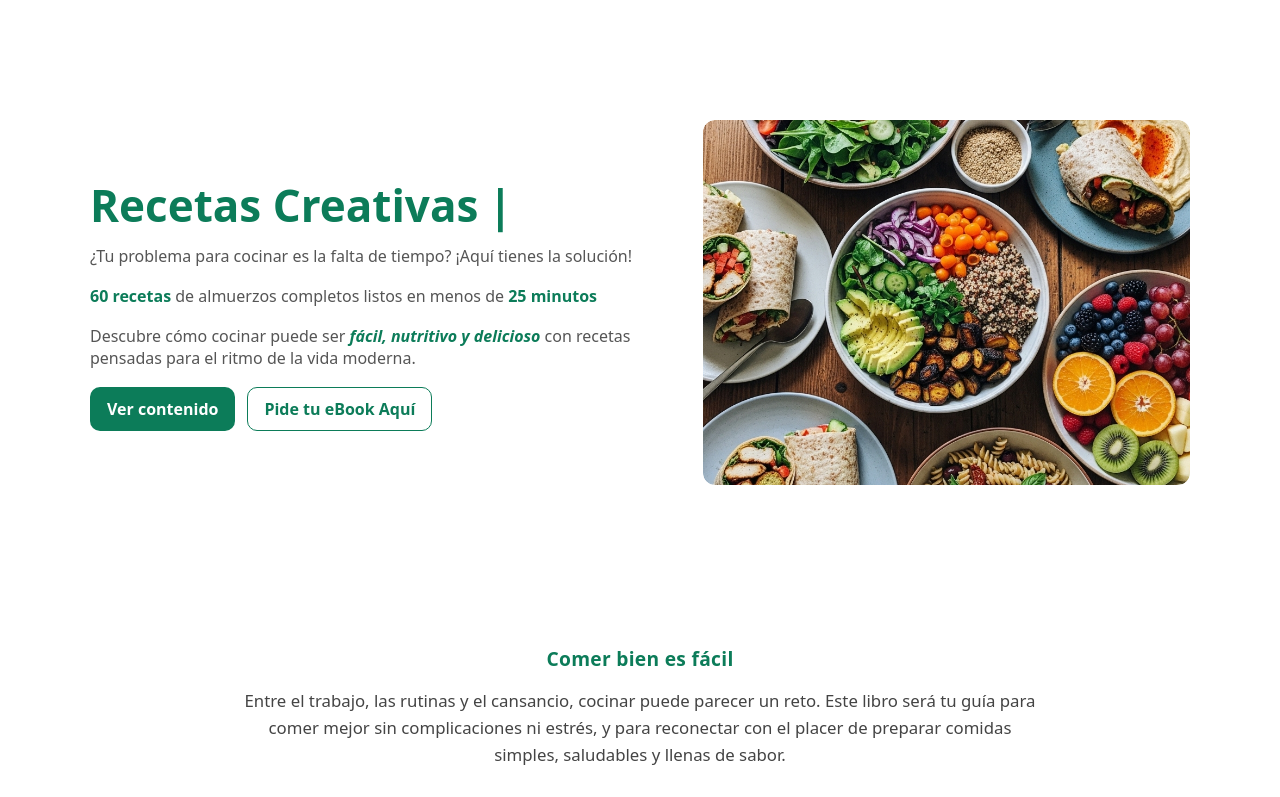
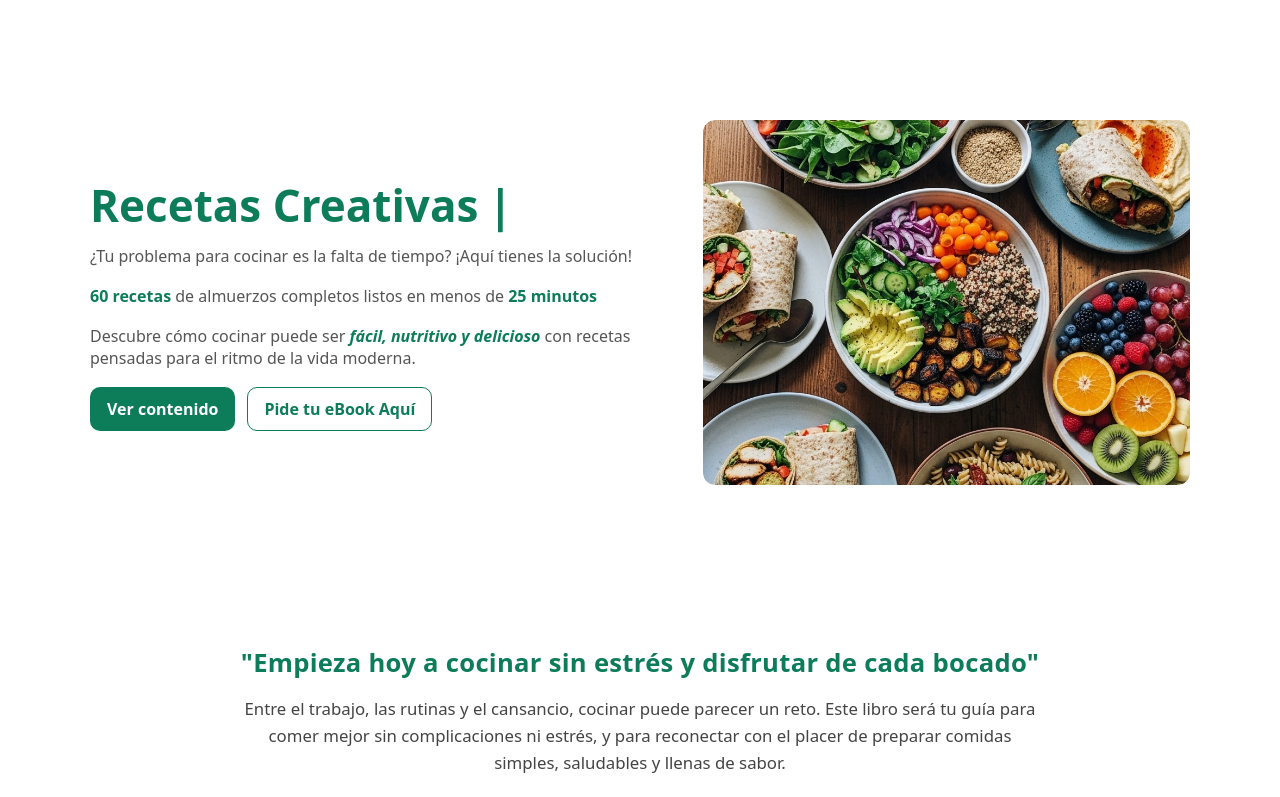
Before and after one commit to Yu13ppe/quickLunch, a React (Create React App) app: page / in a window 1280 px wide. Shown: the top 797 px of the page. Built offline with nearby package versions, Linux system fonts and the light colour scheme.

Commit message:
InfoSection Update 2.0

```diff
--- a/src/Assets/Css/styles.css
+++ b/src/Assets/Css/styles.css
@@ -9,6 +9,7 @@ a { color: inherit; text-decoration: none; }
 .section { padding: 80px 0; }
 .section-hero { padding-top: 120px; }
 .section__eyebrow { font-size: 1.2rem; color: #0c7c59; margin: 0 0 16px; letter-spacing: 0.3px; }
+.info .section__eyebrow { font-size: 1.6rem; }
 .section__text { font-size: 1.05rem; line-height: 1.6; color: #444; margin: 0 0 20px; }
 
 /* Navbar */
--- a/src/Components/InfoSection.js
+++ b/src/Components/InfoSection.js
@@ -3,7 +3,7 @@ import React from "react";
 const InfoSection = () => {
   return (
     <div className="container info">
-      <h3 className="section__eyebrow">Comer bien es fácil</h3>
+      <h2 className="section__eyebrow">"Empieza hoy a cocinar sin estrés y disfrutar de cada bocado"</h2>
       <p className="section__text">
         Entre el trabajo, las rutinas y el cansancio, cocinar puede parecer un
         reto. Este libro será tu guía para comer mejor sin complicaciones ni
```
